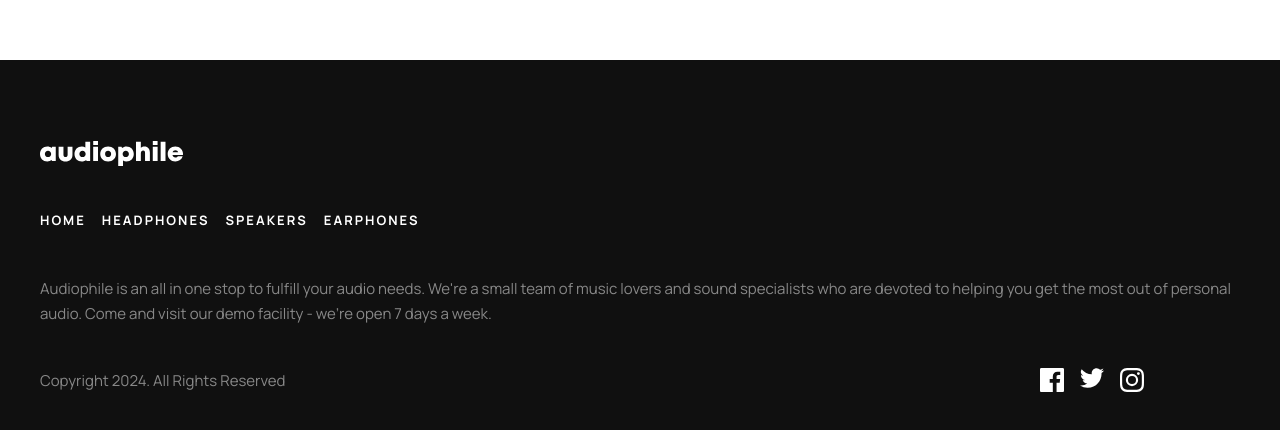
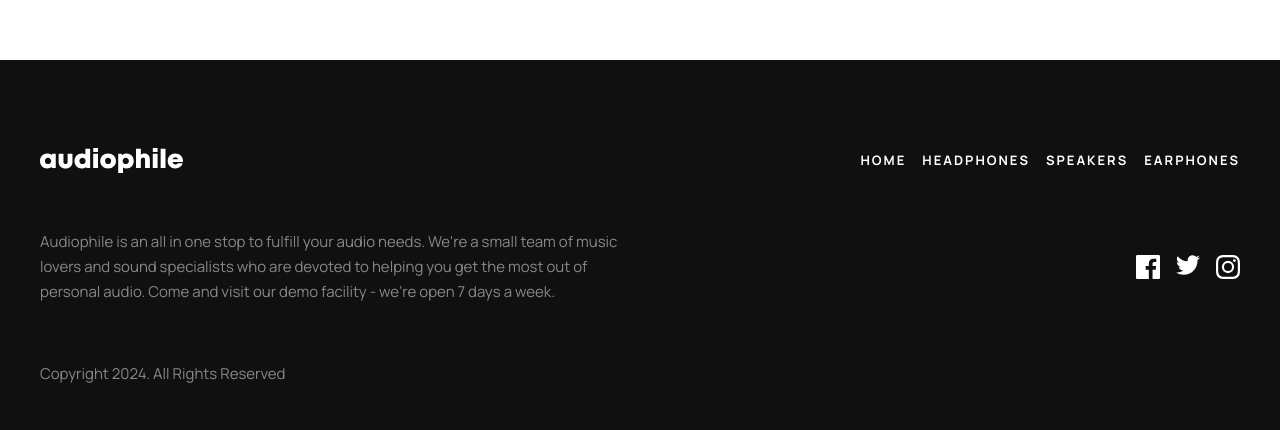
Before and after one commit to caarlosdamian/ecommerce-website, a React (Vite) app: page / in a window 1280 px wide. Shown: the part 836-1266 px from the top of the page. Built offline with nearby package versions, Linux system fonts and the light colour scheme.

Commit message:
feat(componets): added footer full responsive desing

```diff
--- a/src/components/shared/footer/Footer.tsx
+++ b/src/components/shared/footer/Footer.tsx
@@ -9,19 +9,19 @@ export const Footer = () => {
   return (
     <footer className="bg-secondary">
       <section
-        className="container mx-auto h-[654px] pt-14 px-6 pb-8 flex flex-col items-center gap-12 sm:pt-[60px] sm:px-10 sm:pb-[46px] sm:flex-row sm:flex-wrap sm:gap-0 sm:h-[400px] "
+        className="container mx-auto h-[654px] pt-14 px-6 pb-8 flex flex-col items-center gap-12 sm:pt-[60px] sm:px-10 sm:pb-[46px] sm:flex-row sm:flex-wrap sm:gap-0 sm:h-[400px]"
         id="footer-container"
         role="contentinfo"
         aria-label="Footer"
       >
-        <div className="sm:basis-full">
+        <div className="sm:basis-full lg:basis-1/2">
           <img
             src={logo}
             alt="footer-logo"
             className="object-contain max-w-[143px] "
           />
         </div>
-        <ul className="flex flex-col gap-4 justify-center sm:basis-full sm:flex-row sm:justify-start">
+        <ul className="flex flex-col gap-4 justify-center sm:basis-full sm:flex-row sm:justify-start lg:basis-1/2 lg:justify-end">
           {headerLinks.map((link) => (
             <NavLink
               key={link.id}
@@ -32,16 +32,16 @@ export const Footer = () => {
             </NavLink>
           ))}
         </ul>
-        <p className="body text-customWhite text-opacity-50 text-center sm:text-start">
+        <p className="body text-customWhite text-opacity-50 text-center sm:text-start lg:basis-1/2">
           {formatMessage({ id: 'footer_description' })}
         </p>
-        <span className="text-customWhite body text-opacity-50 text-center sm:basis-10/12 sm:text-start">
+        <span className="text-customWhite body text-opacity-50 text-center sm:basis-10/12 sm:text-start lg:basis-1/2 lg:order-4">
           {formatMessage(
             { id: 'footer_copyright' },
             { year: new Date().getFullYear() }
           )}
         </span>
-        <Socials />
+        <Socials className="lg:basis-1/2 lg:justify-end" />
       </section>
     </footer>
   );
--- a/src/components/shared/socials/Social.tsx
+++ b/src/components/shared/socials/Social.tsx
@@ -1,6 +1,7 @@
+import { cn } from '../../../utils';
 import { Svg } from '../svg/Svg';
 
-export const Socials = () => {
+export const Socials = ({ className }: { className: string }) => {
   const icons = [
     {
       id: 'facebook',
@@ -40,7 +41,7 @@ export const Socials = () => {
     },
   ];
   return (
-    <div className="flex gap-4">
+    <div className={cn('flex gap-4', className)}>
       {icons.map((icon) => (
         <Svg
           key={icon.id}
```
